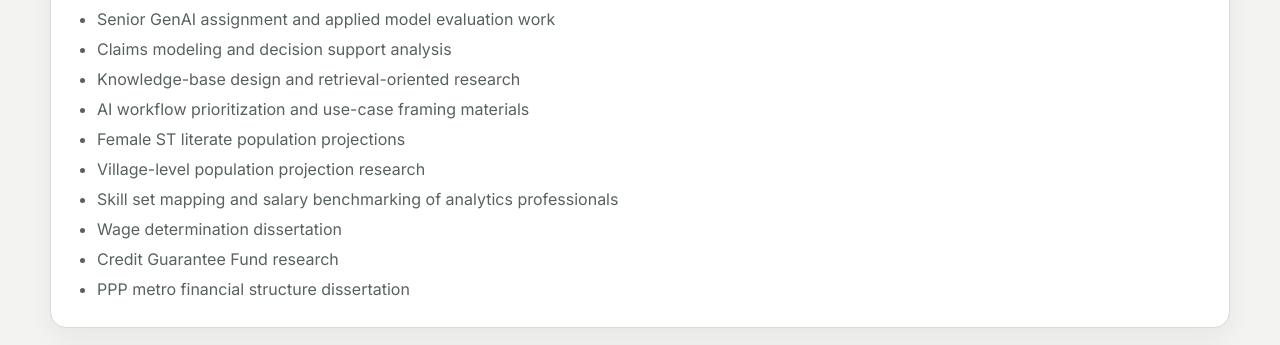
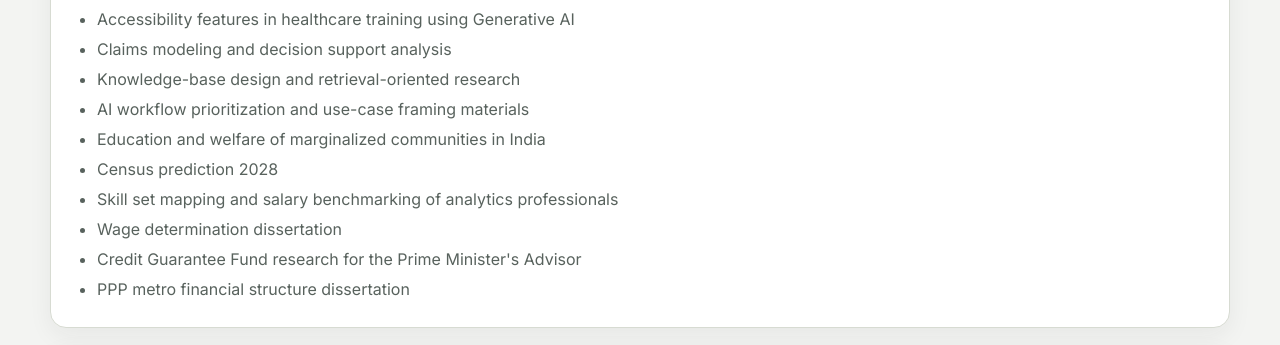
Before and after one commit to myrobot2020/greymetta-site, a plain HTML site: page research.html in a window 1280 px wide. Shown: the part 430-775 px from the top of the page. Drawn offline with Linux system fonts and the light colour scheme.

Commit message:
Refine research and product language

```diff
--- a/research.html
+++ b/research.html
@@ -46,15 +46,15 @@
             <article class="panel">
               <h2>Selected papers, studies, and working research</h2>
               <ul class="plain-list">
-                <li>Senior GenAI assignment and applied model evaluation work</li>
+                <li>Accessibility features in healthcare training using Generative AI</li>
                 <li>Claims modeling and decision support analysis</li>
                 <li>Knowledge-base design and retrieval-oriented research</li>
                 <li>AI workflow prioritization and use-case framing materials</li>
-                <li>Female ST literate population projections</li>
-                <li>Village-level population projection research</li>
+                <li>Education and welfare of marginalized communities in India</li>
+                <li>Census prediction 2028</li>
                 <li>Skill set mapping and salary benchmarking of analytics professionals</li>
                 <li>Wage determination dissertation</li>
-                <li>Credit Guarantee Fund research</li>
+                <li>Credit Guarantee Fund research for the Prime Minister's Advisor</li>
                 <li>PPP metro financial structure dissertation</li>
               </ul>
             </article>
```
Also changed, not shown: products.html (+1 -1 lines).
